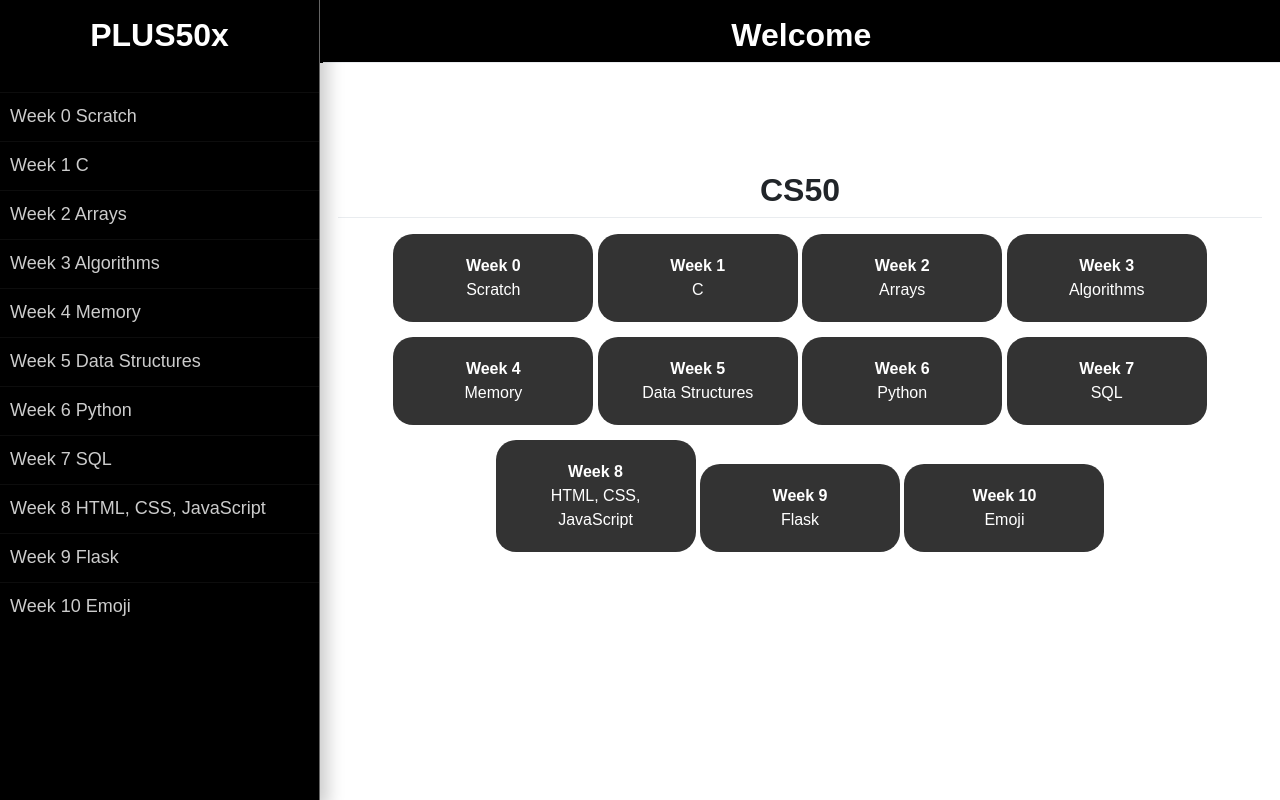
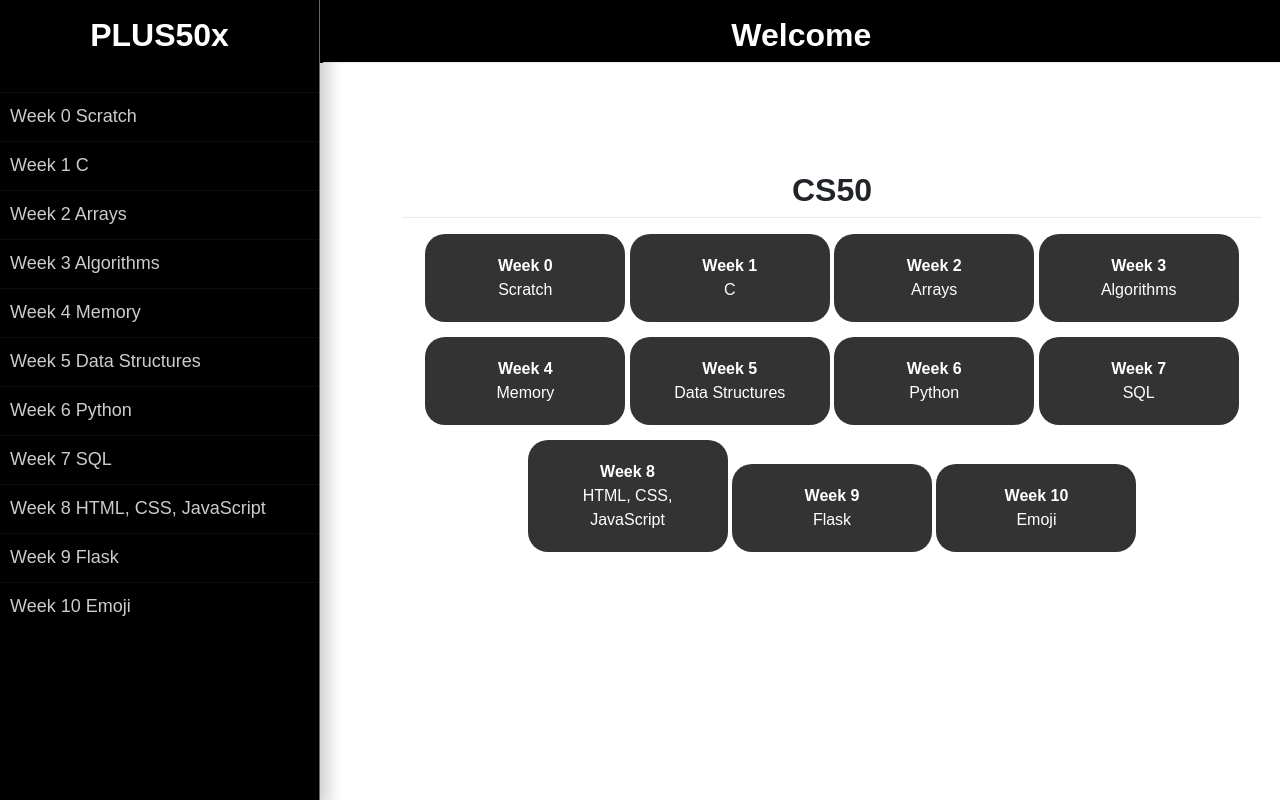
Before and after one commit to vpopovic003/plus50x, a Flask app: page /main in a window 1280 px wide. Run offline with Flask 2, Linux system fonts and the light colour scheme; some libraries are stand-ins or nearby versions.

Commit message:
Small Change

```diff
--- a/static/Start.css
+++ b/static/Start.css
@@ -27,7 +27,7 @@
 }
 
 .background {
-    padding-left: 25vw !important;
+    padding-left: 30vw !important;
     max-width: 150rem !important;
     overflow: hidden !important;
 }
```
